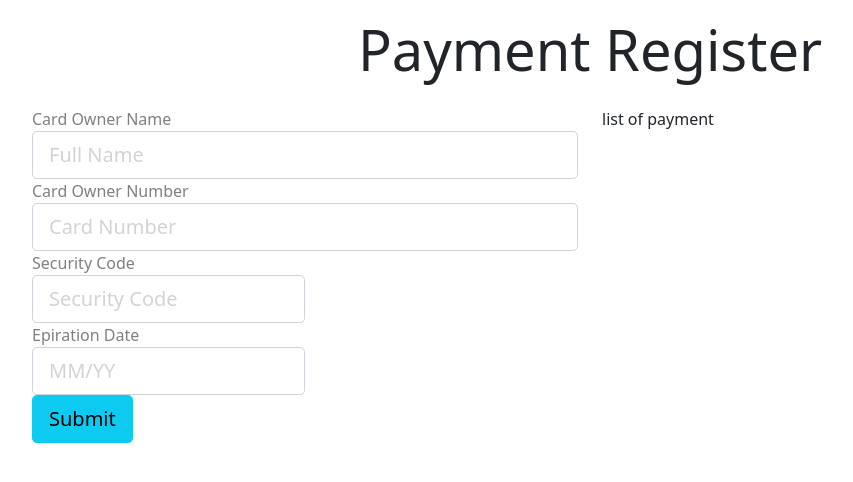
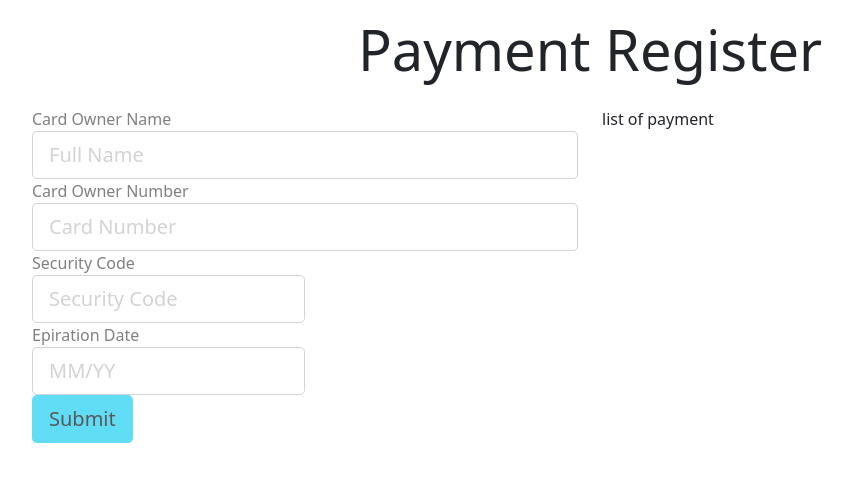
Before and after one commit to Sagor31h2/PaymentRegister, an Angular app in the folder PaymentApp/: page / in a window 1280 px wide. Shown: the top 482 px of the page, without its empty margins (50-903 px from the left). Built offline with nearby package versions, Linux system fonts and the light colour scheme.

Commit message:
Add validation

```diff
--- a/PaymentApp/src/app/payment-details/payment-detail-form/payment-detail-form.component.html
+++ b/PaymentApp/src/app/payment-details/payment-detail-form/payment-detail-form.component.html
@@ -1,4 +1,4 @@
-<form novalidate>
+<form novalidate #form="ngForm">
   <input
     type="hidden"
     name="paymentDetailsId"
@@ -13,6 +13,8 @@
       name="cardOwnerName"
       #cardOwnerName="ngModel"
       [(ngModel)]="service.formData.cardOwnerName"
+      required
+      [class.invalid]="cardOwnerName.invalid && cardOwnerName.touched"
     />
   </div>
 
@@ -24,6 +26,10 @@
       name="cardNumber"
       #cardNumber="ngModel"
       [(ngModel)]="service.formData.cardNumber"
+      required
+      maxlength="16"
+      minlength="16"
+      [class.invalid]="cardNumber.invalid && cardNumber.touched"
     />
   </div>
   <div class="form-row">
@@ -36,6 +42,10 @@
         name="securityCode"
         #securityCode="ngModel"
         [(ngModel)]="service.formData.securityCode"
+        required
+        maxlength="3"
+        minlength="3"
+        [class.invalid]="securityCode.invalid && securityCode.touched"
       />
     </div>
 
@@ -47,10 +57,20 @@
         name="expirationDate"
         #expirationDate="ngModel"
         [(ngModel)]="service.formData.expirationDate"
+        required
+        maxlength="5"
+        minlength="5"
+        [class.invalid]="expirationDate.invalid && expirationDate.touched"
       />
     </div>
   </div>
   <div class="form-group">
-    <button class="btn btn-info btn-lg btn-block" type="submit">Submit</button>
+    <button
+      class="btn btn-info btn-lg btn-block"
+      type="submit"
+      [disabled]="form.invalid"
+    >
+      Submit
+    </button>
   </div>
 </form>
```
